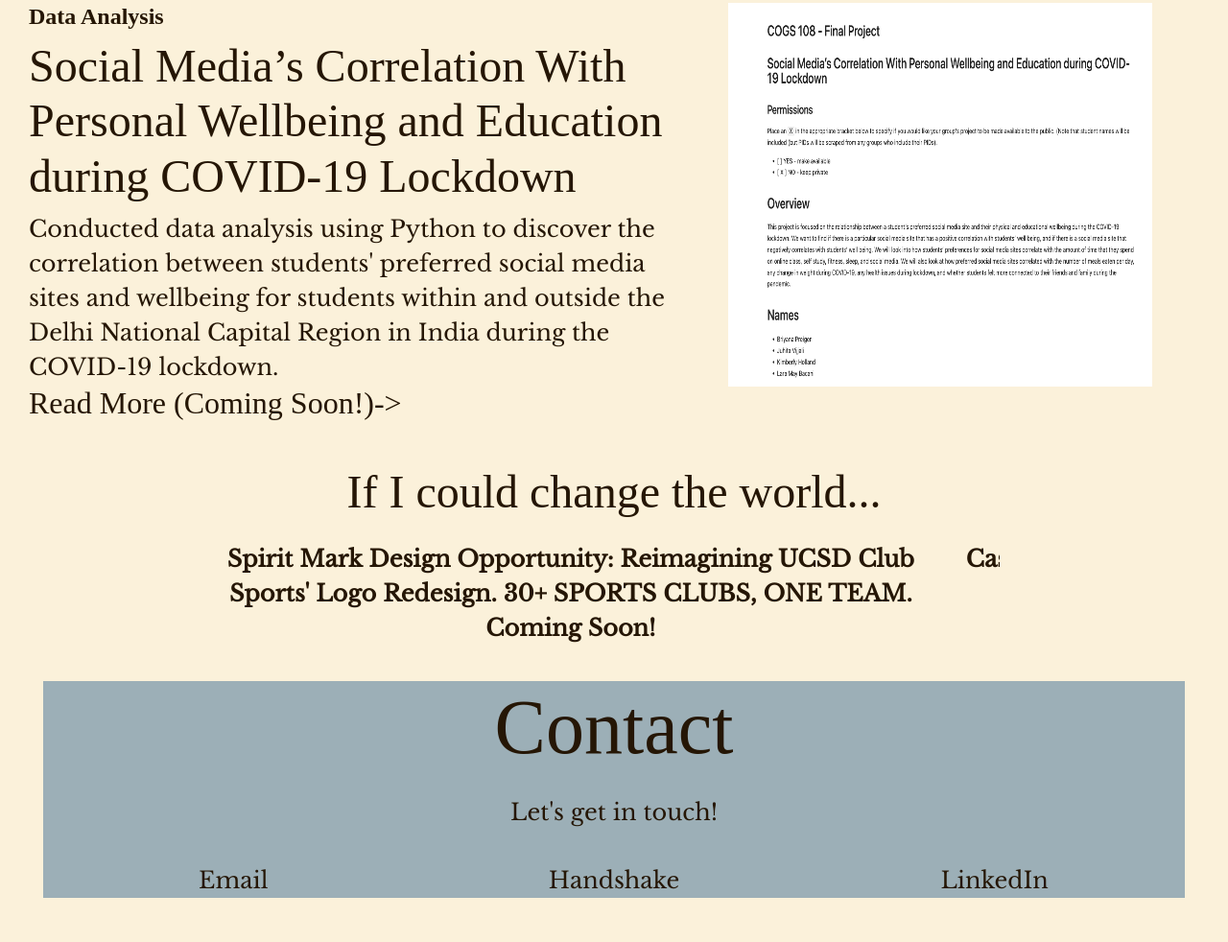
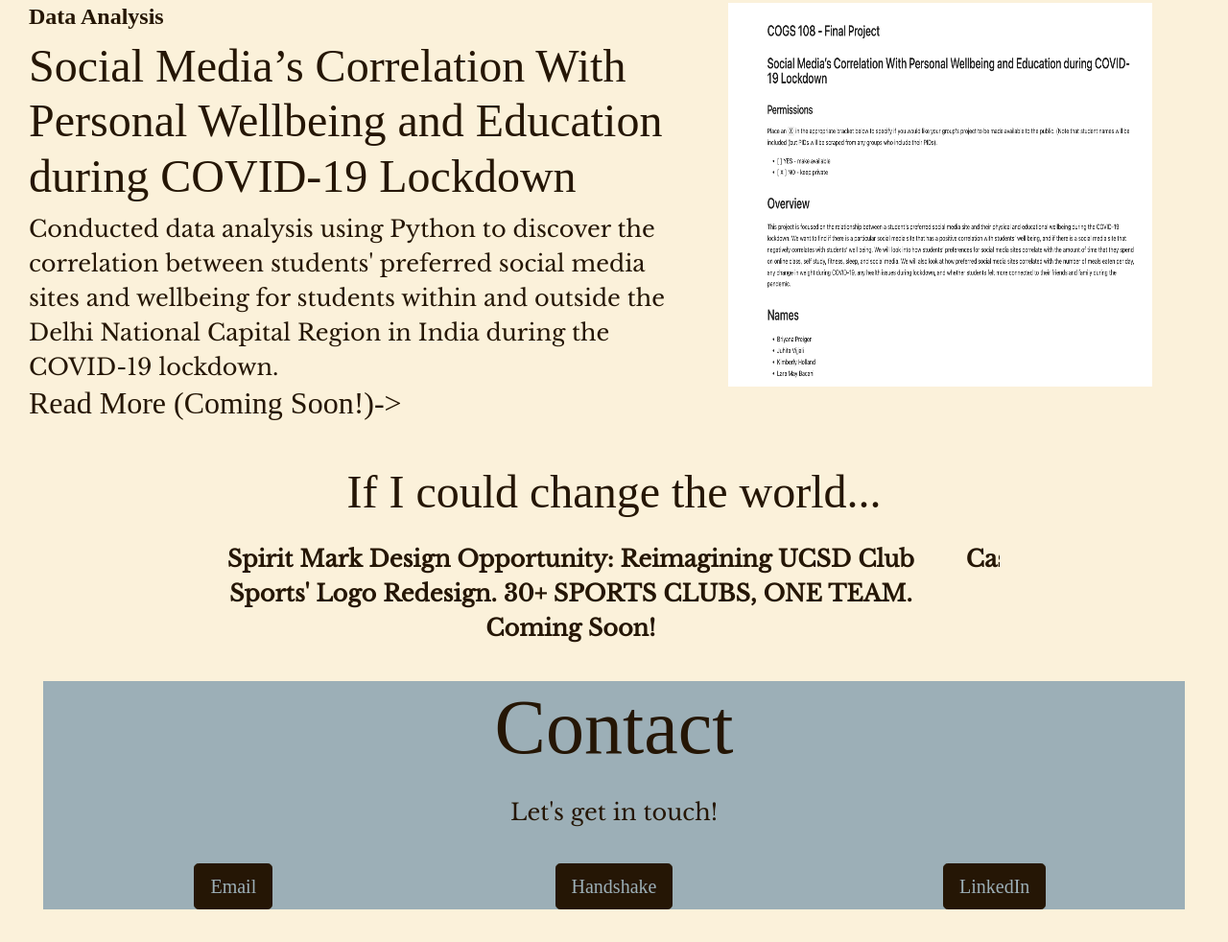
Before and after one commit to kchollan/kchollan.github.io, a plain HTML site: page index.html in a window 1280 px wide. Shown: the part 1613-2595 px from the top of the page at 96% size. Drawn offline with nearby package versions, Linux system fonts and the light colour scheme; a web font is replaced by a local one.

Commit message:
Updated buttons

```diff
--- a/css/styles.css
+++ b/css/styles.css
@@ -96,6 +96,11 @@
      font-family: 'IM Fell Great Primer', serif;
    }
 
+   .btn-lg:focus {
+     background-color: #9CAFB7 !important;
+     border-color: #9CAFB7!important;
+   }
+
    /* Projects */
 
    #projects {
@@ -129,3 +134,14 @@
      text-align: center;
      margin-top: ;
    }
+
+   .btn-email, .btn-handshake, .btn-linkedin {
+     background-color: #251605 !important;
+     border-color: #251605 !important;
+     color: #9CAFB7;
+   }
+
+   .btn-email:focus, .btn-handshake:focus, .btn-linkedin:focus {
+     background-color: #EC8D5B !important;
+     border-color: #EC8D5B !important;
+   }
--- a/index.html
+++ b/index.html
@@ -175,13 +175,13 @@
         </div>
         <div class="row">
           <div class="col-4">
-            <p1>Email</p1>
+            <a href="mailto:kchollan@ucsd.edu" class="btn btn-lg btn-email" button type="button">Email</a>
           </div>
           <div class="col-4">
-            <p1>Handshake</p1>
+            <a href="https://app.joinhandshake.com/stu/users/18071371" class="btn btn-lg btn-handshake" button type="button">Handshake</a>
           </div>
           <div class="col-4">
-            <p1>LinkedIn</p1>
+            <a href="https://www.linkedin.com/in/kimberly-holland-6b1aba244/" class="btn btn-lg btn-linkedin" button type="button">LinkedIn</a>
           </div>
         </div>
       </div>
```
